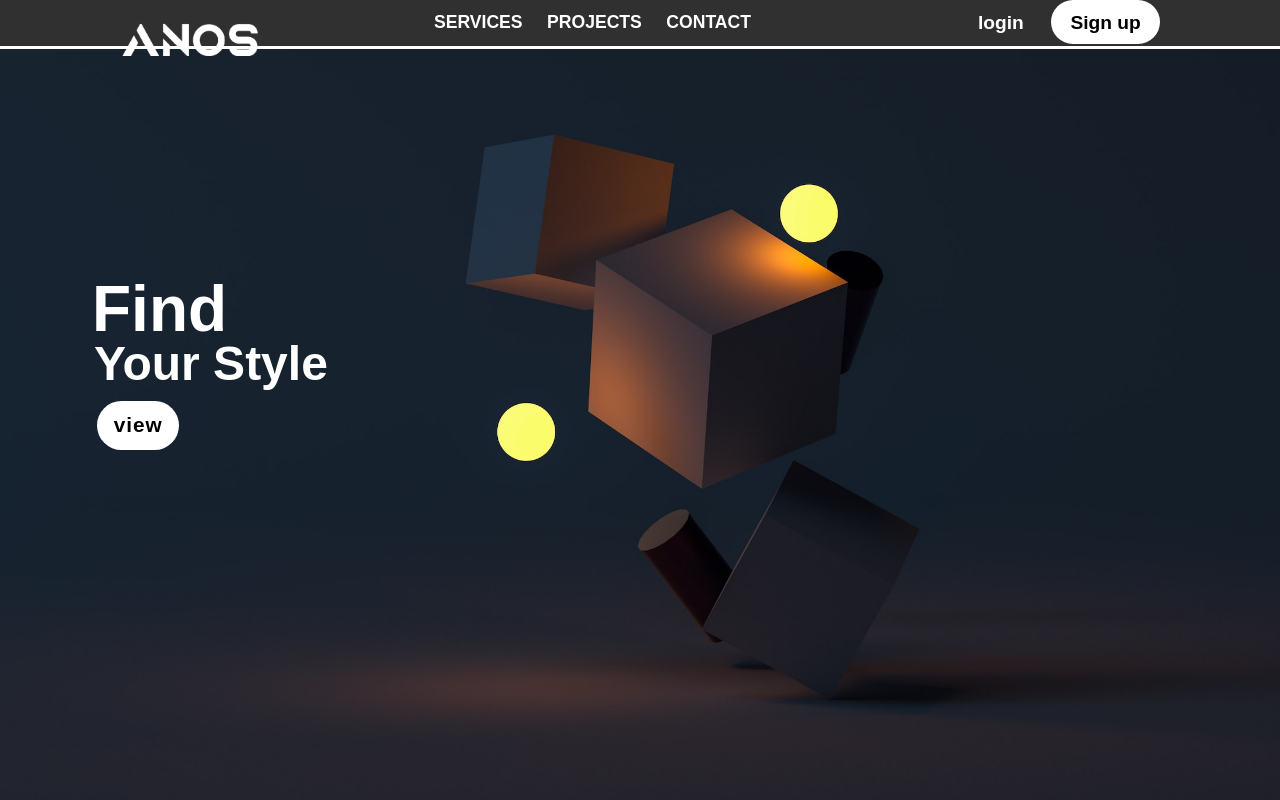
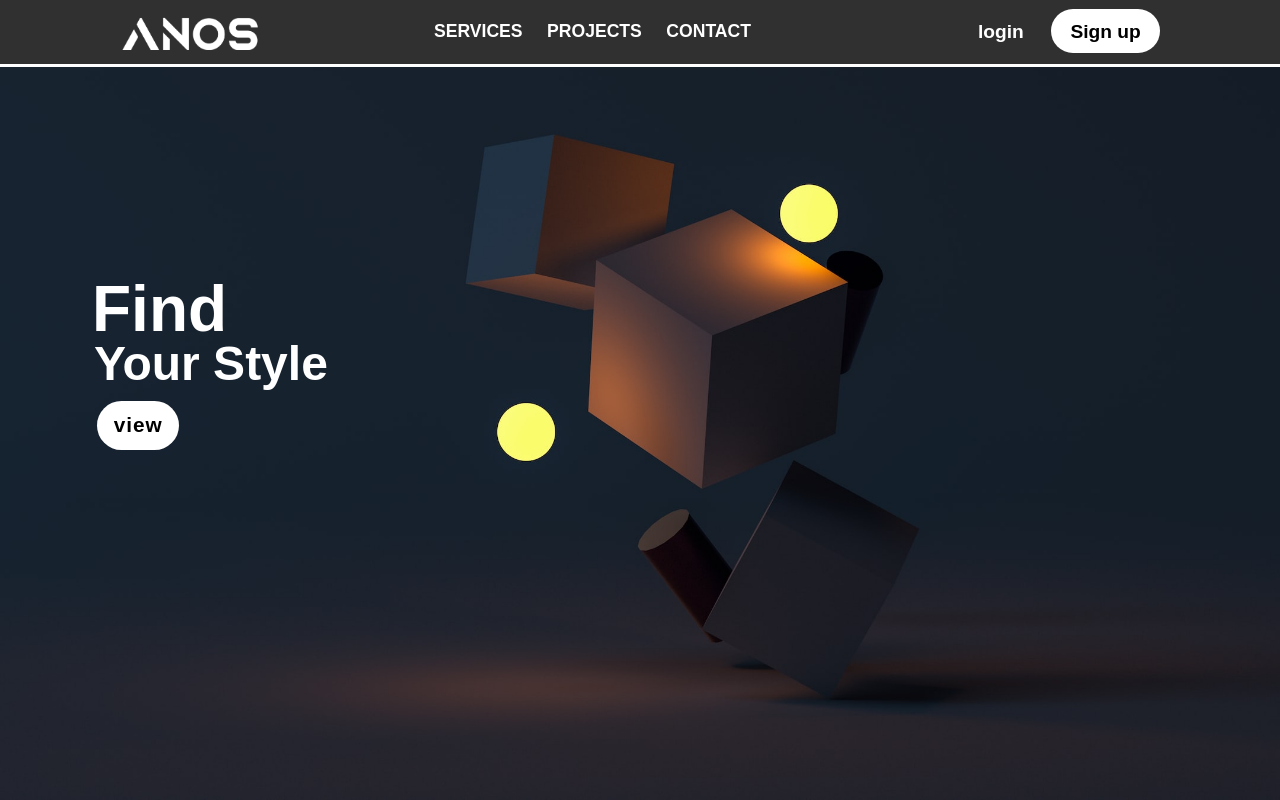
Before and after one commit to An-os/Anos, a plain HTML site: page index.html in a window 1280 px wide. Shown: the top 800 px of the page. Drawn offline with Linux system fonts and the light colour scheme.

Commit message:
Add files via upload

```diff
--- a/style.css
+++ b/style.css
@@ -13,7 +13,7 @@
     display: flex;
     justify-content: space-between;
     align-items:center;
-    padding: 1px 120px;
+    padding: 10px 120px;
     border-style:solid;
     border-bottom:solid rgb(255, 255, 255);
     border-width: 3px;
@@ -24,7 +24,6 @@
   .Anos{
     width: 140px;
     position: relative;
-    top: 15px;
   }
 .navigation a{
     text-decoration: none;
```
